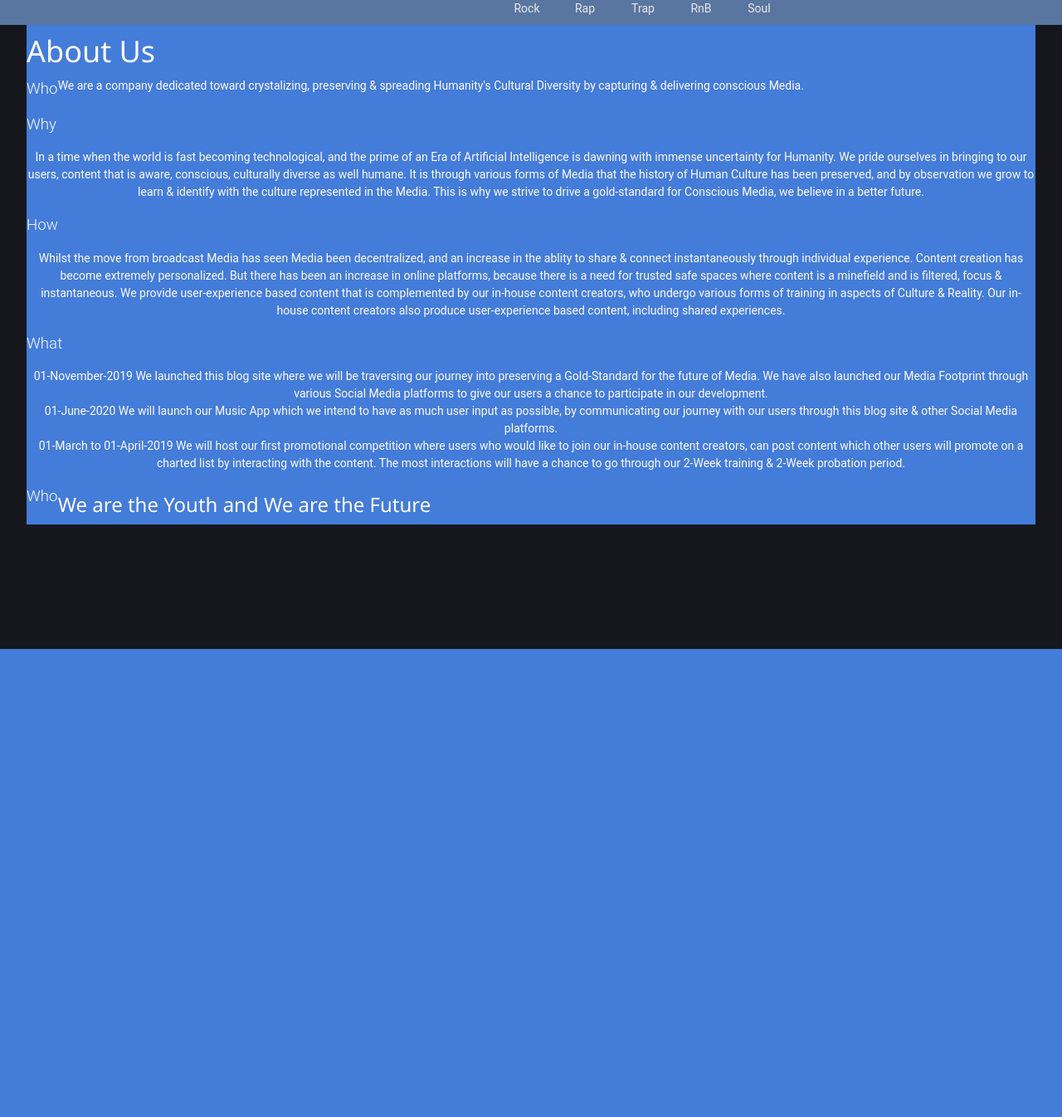
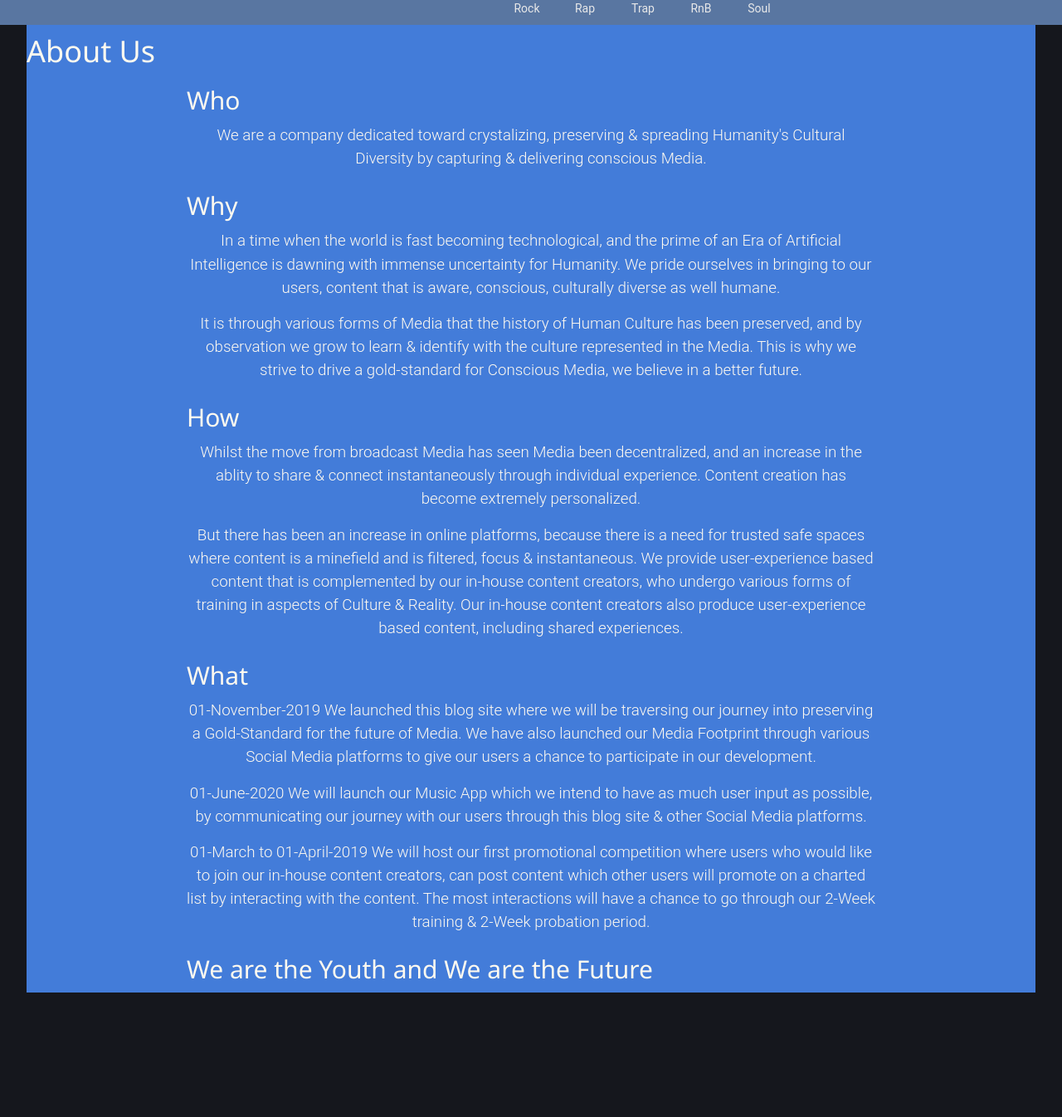
Before and after one commit to Smangaliso007/Blogger, a Django app: template blog/templates/blog/about.html in a window 1280 px wide; the page is wider, and only the part inside the window is pictured. Shown: the part 35-1381 px from the top of that part at 83% size. Before the commit the page ends 817 px from the top of that part, so only its background shows below. Run offline with Django 3.2, Linux system fonts and the light colour scheme; the template is opened without the code that fills it: values that come from a table or form of the project are taken from there, others are empty; data comes from the database, SQL or seed files in the repository; some libraries are stand-ins or nearby versions.

Commit message:
Progress??

```diff
--- a/blog/static/css/box-blog.css
+++ b/blog/static/css/box-blog.css
@@ -46,7 +46,7 @@
 
 #list_articles {
   margin-bottom: 5px;
-  height: 200px;
+  height: 150px;
   box-shadow: 3px 7px 10px black;
   background-color: #34486a;
 }
--- a/blog/templates/blog/Genres.html
+++ b/blog/templates/blog/Genres.html
@@ -25,7 +25,6 @@
                 </div>
                 <div class="col-sm-8">
                   <h4><a href="{% url 'articles' article.id %}">{{ article.Title }}</a></h4>
-                  <br>
                   <p> {{ article.editors_note }} </p>
                   <p> {{ article.Author }}, {{ article.date }} </p>
                 </div>
--- a/blog/templates/blog/about.html
+++ b/blog/templates/blog/about.html
@@ -10,32 +10,34 @@
     <h1>About Us</h1>
   </div>
   <!-- What Who How Why All with Row Each? -->
-  <div class="row">
-    <p class="lead">Who</p>
+  <div class="row" style="width: 70%;margin: auto;">
+    <h2>Who</h2>
     <br>
-    <p>We are a company dedicated toward crystalizing, preserving & spreading Humanity's
+    <p class="lead">We are a company dedicated toward crystalizing, preserving & spreading Humanity's
       Cultural Diversity by capturing & delivering conscious Media. </p>
   </div>
-  <div class="row">
-    <p class="lead">Why</p>
+  <div class="row" style="width: 70%;margin: auto;">
+    <h2>Why</h2>
     <br>
-    <p>
+    <p class="lead">
       In a time when the world is fast becoming technological, and the prime of an
       Era of Artificial Intelligence is dawning with immense uncertainty for Humanity.
       We pride ourselves in bringing to our users, content that is aware, conscious, culturally
-      diverse as well humane.
+      diverse as well humane.</p>
+    <p class="lead">
       It is through various forms of Media that the history of Human Culture has been preserved,
       and by observation we grow to learn & identify with the culture represented in the Media.
       This is why we strive to drive a gold-standard for Conscious Media, we believe in a better
       future. </p>
   </div>
-  <div class="row">
-    <p class="lead">How</p>
+  <div class="row" style="width: 70%;margin: auto;">
+    <h2>How</h2>
     <br>
-    <p>
+    <p class="lead">
       Whilst the move from broadcast Media has seen Media been decentralized, and an increase in
       the ablity to share & connect instantaneously through individual experience. Content creation
-      has become extremely personalized.
+      has become extremely personalized.</p>
+    <p class="lead">
       But there has been an increase in online platforms, because
       there is a need for trusted safe spaces where content is a minefield and is filtered, focus & instantaneous.
       We provide user-experience based content that is complemented by our in-house content creators, who undergo
@@ -43,30 +45,28 @@
       Our in-house content creators also produce user-experience based content, including shared experiences.
     </p>
   </div>
-  <div class="row">
-    <p class="lead">What</p>
+  <div class="row" style="width: 70%;margin: auto;">
+    <h2>What</h2>
     <br>
-    <p>
+    <p class="lead">
       01-November-2019
       We launched this blog site where we will be traversing our journey into preserving a
       Gold-Standard for the future of Media.
       We have also launched our Media Footprint through various Social Media platforms to give our users a chance
-      to participate in our development.
-      <br>
+      to participate in our development.</p>
+    <p class="lead">
       01-June-2020
       We will launch our Music App which we intend to have as much user input as possible, by communicating our journey
-      with our users through this blog site & other Social Media platforms.
-      <br>
+      with our users through this blog site & other Social Media platforms.</p>
+    <p class="lead">
       01-March to 01-April-2019
       We will host our first promotional competition where users who would like to join our in-house content creators,
       can post content which other users will promote on a charted list by interacting with the content. The most
       interactions will have a chance to go through our 2-Week training & 2-Week probation period.
     </p>
   </div>
-  <div class="row">
-    <p class="lead">Who</p>
-    <br>
-    <h3>We are the Youth and We are the Future</h3>
+  <div class="row" style="width: 70%;margin: auto;">
+    <h2>We are the Youth and We are the Future</h2>
   </div>
 
   </div>
--- a/blog/templates/blog/articles.html
+++ b/blog/templates/blog/articles.html
@@ -25,7 +25,6 @@
               </div>
               <div class="col-sm-8">
                 <h4><a href="{% url 'articles' article.id %}">{{ article.Title }}</a></h4>
-                <br>
                 <p> {{ article.editors_note }} </p>
                 <p> {{ article.Author }}, {{ article.date }} </p>
               </div>
--- a/blog/views.py
+++ b/blog/views.py
@@ -41,4 +41,7 @@ def genres(request, genre_id):
     return render(request, "blog/Genres.html", context)
 
 def about(request):
-    return render(request, "blog/about.html")
+    context = {
+        "Genres": Genre.objects.all(),
+    }
+    return render(request, "blog/about.html", context)
```
